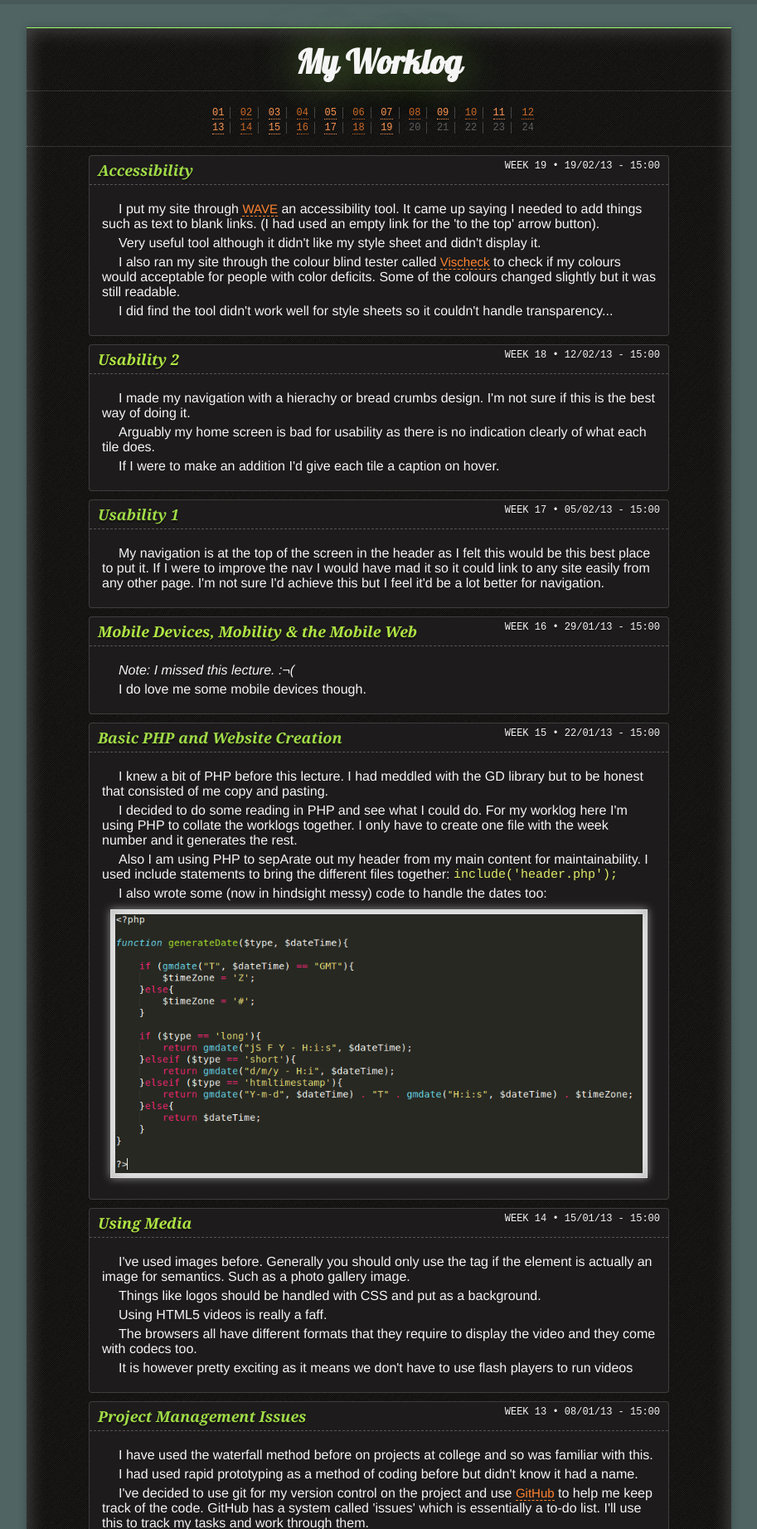
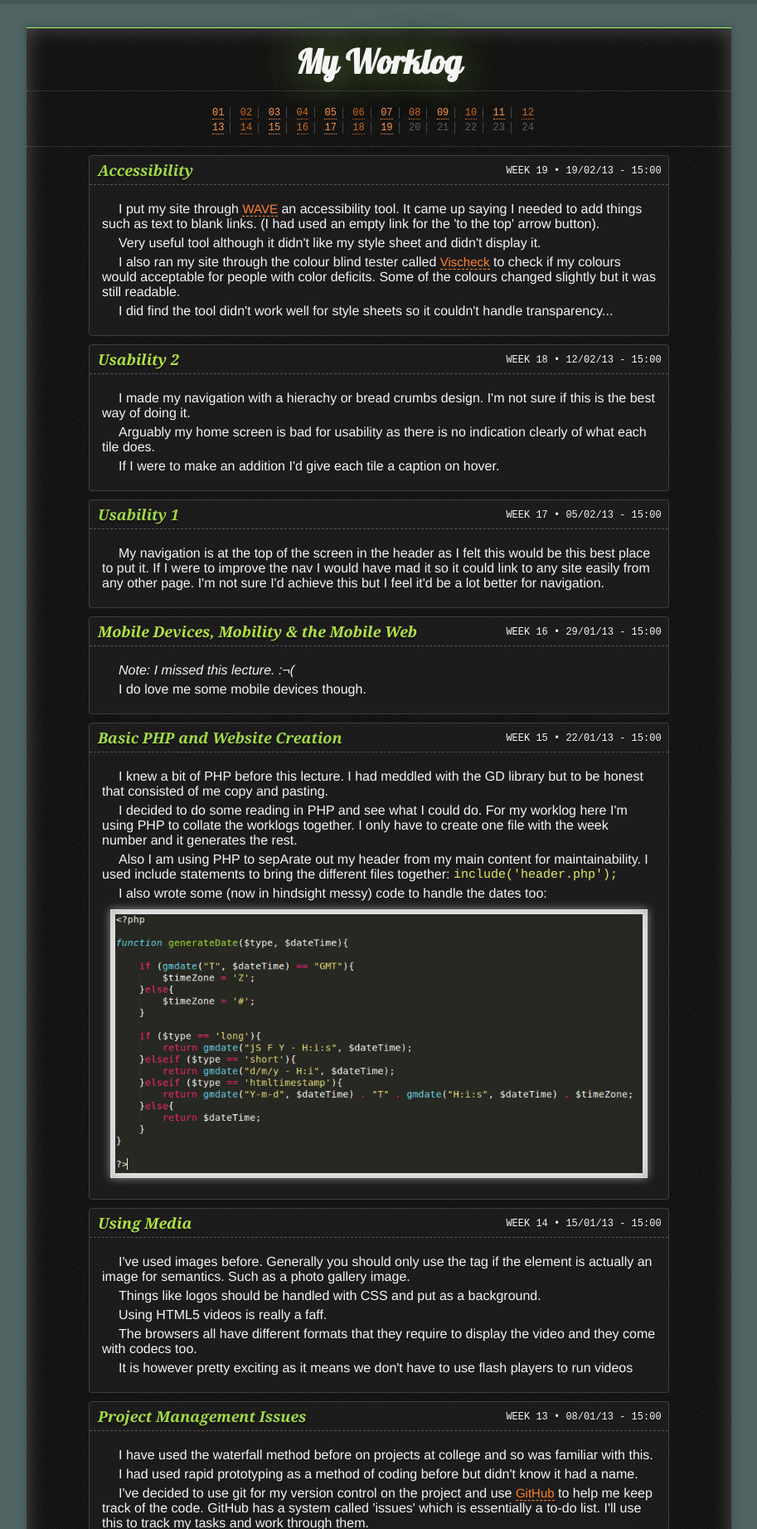
Before and after one commit to zaccolley/disco, a PHP site: page /worklog.php in a window 1280 px wide. Shown: the part 82-1925 px from the top of the page at 83% size, without its empty margins (183-1096 px from the left). Run offline with PHP 8.4, Linux system fonts and the light colour scheme.

Commit message:
Slight change to worklog and adding references to log

```diff
--- a/webf1/css/style.css
+++ b/webf1/css/style.css
@@ -753,7 +753,7 @@ header .links a:hover, header .links .current{
 
 .worklog .post section.top span{
 	float: right;
-	padding: 0 10px;
+	padding: 0.5em 0.7em;
 	font-family: "Courier New", Courier, monospace;
 	font-size: 12px;
 	color: #f5f5f5;
--- a/webf1/worklog/logs/13.php
+++ b/webf1/worklog/logs/13.php
@@ -5,7 +5,8 @@
 		  . "<p>I've decided to use git for my version control on the project and use " . createLink('http://www.github.com/zaccolley', 'GitHub', 'My GitHub profile') . " to help me keep track of the code. GitHub has a system called 'issues' which is essentially a to-do list. I'll use this to track my tasks and work through them.</p>"
 		  . createImage('img/githubscreen.png', 'Github Issues screenshot', '')
 		  . "<p>Here are some of my commits from the repo:</p>"
-		  . createImage('img/githubcommitsscreen.png', 'Github Issues screenshot', '');
+		  . createImage('img/githubcommitsscreen.png', 'Github Issues screenshot', '')
+		  . "<p><em>I also used some other things in this project which are " . createLink("references.txt", "found in my references", "References") . ".</em></p>";
 
 	echo createPost("Project Management Issues", "13", strtotime("January 08 2013 15:00:00 GMT"), $text);
 
```
